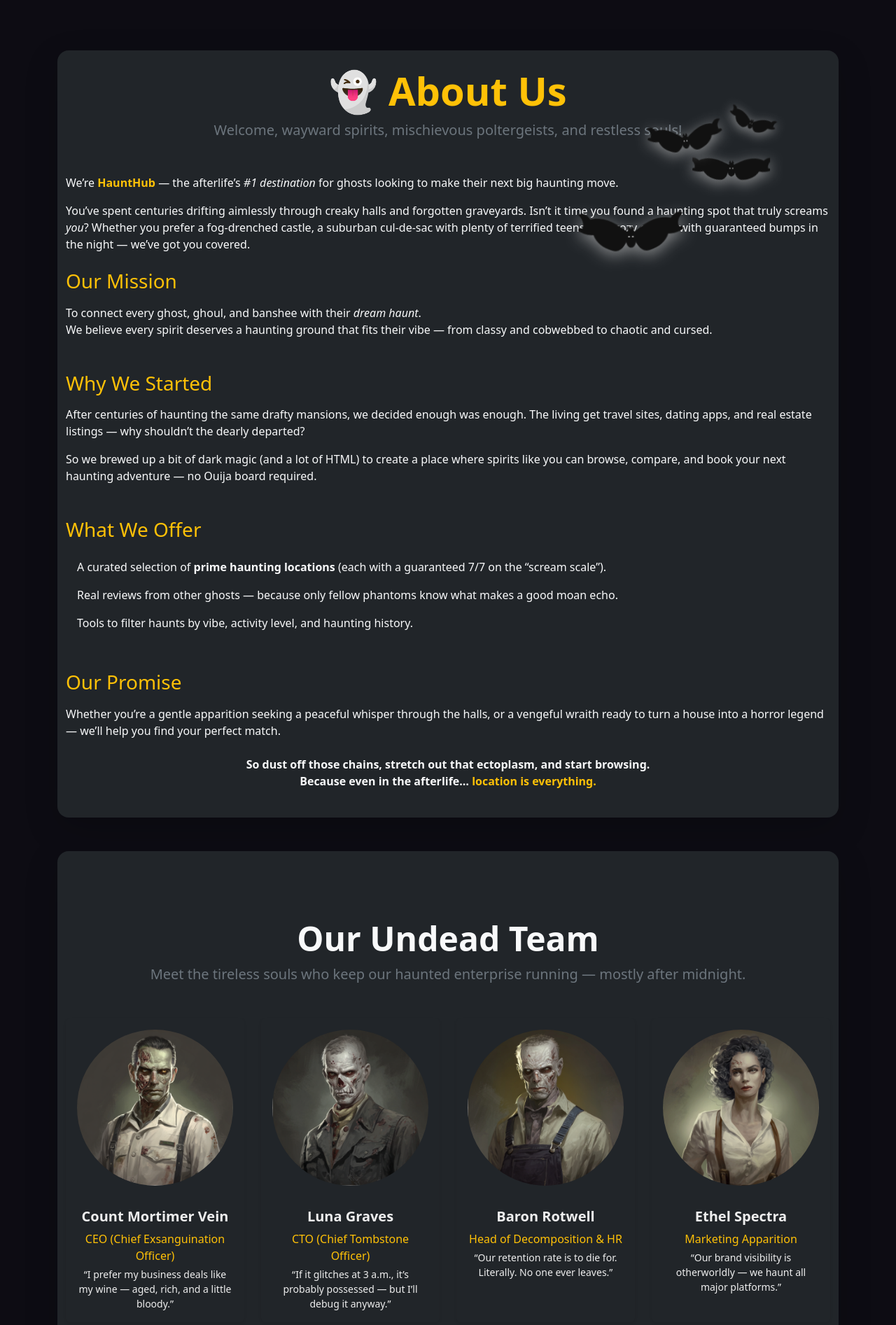
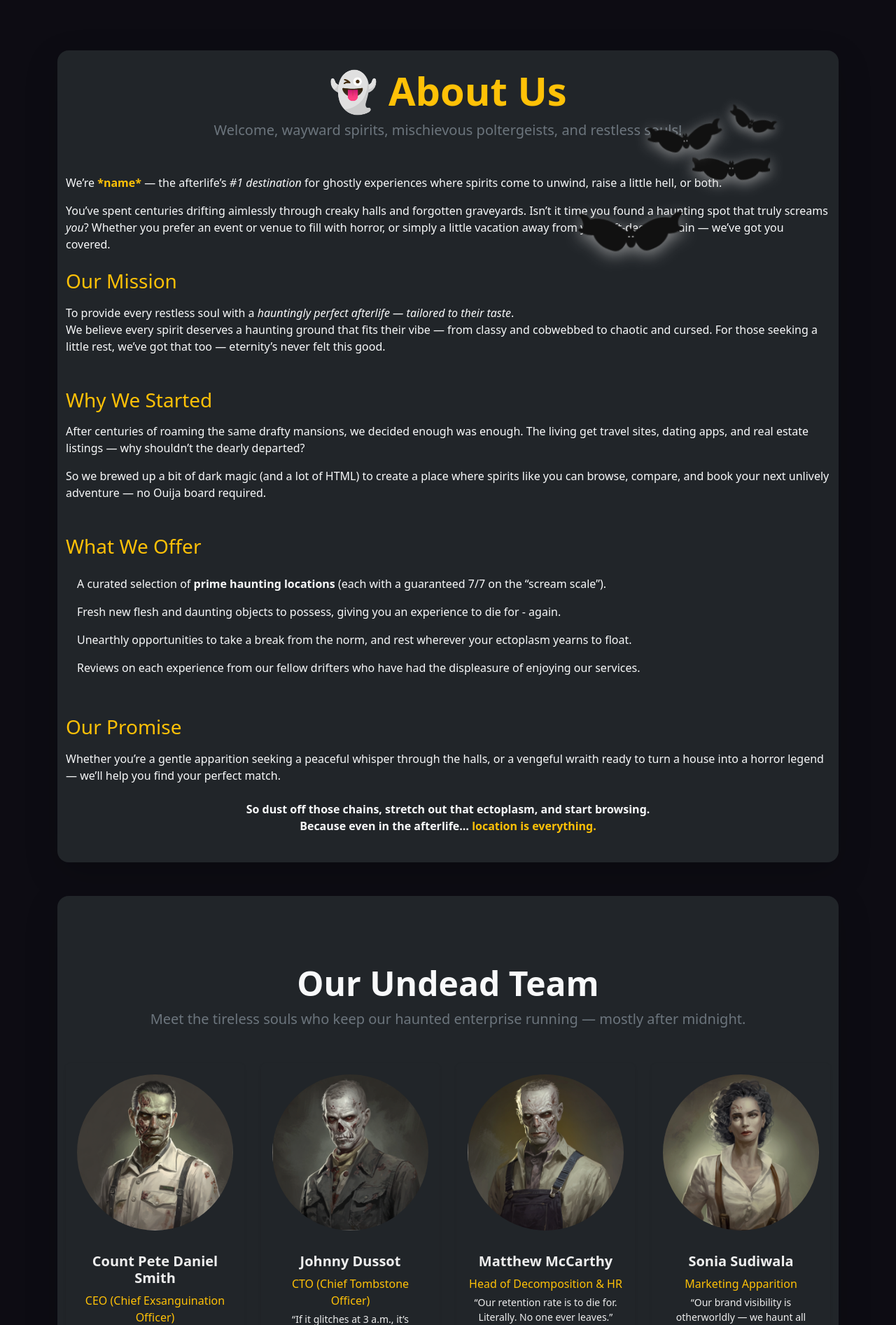
Before and after one commit to petedanielsmith/HalloweenHackathon2025, a Django app: page /about/ in a window 1280 px wide. Shown: the part 56-1949 px from the top of the page at 70% size. Run offline with Django 5.2, Linux system fonts and the light colour scheme.

Commit message:
Modify About page information.

```diff
--- a/events/templates/events/about.html
+++ b/events/templates/events/about.html
@@ -16,30 +16,30 @@ About • Spooky Experiences
 
   <div class="mb-4">
     <p>
-      We’re <strong class="text-warning">HauntHub</strong> — the afterlife’s
-      <em>#1 destination</em> for ghosts looking to make their next big haunting move.
+      We’re <strong class="text-warning">*name*</strong> — the afterlife’s
+      <em>#1 destination</em> for ghostly experiences where spirits come to unwind, raise a little hell, or both.
     </p>
     <p>
       You’ve spent centuries drifting aimlessly through creaky halls and forgotten graveyards. Isn’t it time you found a haunting spot that truly screams
-      <em>you</em>? Whether you prefer a fog-drenched castle, a suburban cul-de-sac with plenty of terrified teens, or a cozy old inn with guaranteed bumps in the night — we’ve got you covered.
+      <em>you</em>? Whether you prefer an event or venue to fill with horror, or simply a little vacation away from your 6ft-deep domain — we’ve got you covered.
     </p>
   </div>
 
   <div class="mb-5">
     <h2 class="h3 text-warning mb-3">Our Mission</h2>
     <p>
-      To connect every ghost, ghoul, and banshee with their <em>dream haunt</em>.<br>
-      We believe every spirit deserves a haunting ground that fits their vibe — from classy and cobwebbed to chaotic and cursed.
+      To provide every restless soul with a <em>hauntingly perfect afterlife — tailored to their taste</em>.<br>
+      We believe every spirit deserves a haunting ground that fits their vibe — from classy and cobwebbed to chaotic and cursed. For those seeking a little rest, we’ve got that too — eternity’s never felt this good.
     </p>
   </div>
 
   <div class="mb-5">
     <h2 class="h3 text-warning mb-3">Why We Started</h2>
     <p>
-      After centuries of haunting the same drafty mansions, we decided enough was enough. The living get travel sites, dating apps, and real estate listings — why shouldn’t the dearly departed?
+      After centuries of roaming the same drafty mansions, we decided enough was enough. The living get travel sites, dating apps, and real estate listings — why shouldn’t the dearly departed?
     </p>
     <p>
-      So we brewed up a bit of dark magic (and a lot of HTML) to create a place where spirits like you can browse, compare, and book your next haunting adventure — no Ouija board required.
+      So we brewed up a bit of dark magic (and a lot of HTML) to create a place where spirits like you can browse, compare, and book your next unlively adventure — no Ouija board required.
     </p>
   </div>
 
@@ -50,10 +50,13 @@ About • Spooky Experiences
         A curated selection of <strong>prime haunting locations</strong> (each with a guaranteed 7/7 on the “scream scale”).
       </li>
       <li class="list-group-item bg-transparent text-light border-0">
-        Real reviews from other ghosts — because only fellow phantoms know what makes a good moan echo.
+        Fresh new flesh and daunting objects to possess, giving you an experience to die for - again.
       </li>
       <li class="list-group-item bg-transparent text-light border-0">
-        Tools to filter haunts by vibe, activity level, and haunting history.
+        Unearthly opportunities to take a break from the norm, and rest wherever your ectoplasm yearns to float.
+      </li>
+      <li class="list-group-item bg-transparent text-light border-0">
+        Reviews on each experience from our fellow drifters who have had the displeasure of enjoying our services.
       </li>
     </ul>
   </div>
@@ -84,7 +87,7 @@ About • Spooky Experiences
         <div class="card bg-dark border-0 shadow-sm h-100 text-center">
           <img src="/static/images/undead1.png" class="card-img-top p-3 rounded-circle" alt="Count Mortimer">
           <div class="card-body">
-            <h5 class="card-title fw-bold">Count Mortimer Vein</h5>
+            <h5 class="card-title fw-bold">Count Pete Daniel Smith</h5>
             <p class="text-warning mb-1">CEO (Chief Exsanguination Officer)</p>
             <p class="card-text small">“I prefer my business deals like my wine — aged, rich, and a little bloody.”</p>
           </div>
@@ -96,7 +99,7 @@ About • Spooky Experiences
         <div class="card bg-dark border-0 shadow-sm h-100 text-center">
           <img src="/static/images/undead2.png" class="card-img-top p-3 rounded-circle" alt="Luna Graves">
           <div class="card-body">
-            <h5 class="card-title fw-bold">Luna Graves</h5>
+            <h5 class="card-title fw-bold">Johnny Dussot</h5>
             <p class="text-warning mb-1">CTO (Chief Tombstone Officer)</p>
             <p class="card-text small">“If it glitches at 3 a.m., it’s probably possessed — but I’ll debug it anyway.”</p>
           </div>
@@ -108,7 +111,7 @@ About • Spooky Experiences
         <div class="card bg-dark border-0 shadow-sm h-100 text-center">
           <img src="/static/images/undead4.png" class="card-img-top p-3 rounded-circle" alt="Baron Rotwell">
           <div class="card-body">
-            <h5 class="card-title fw-bold">Baron Rotwell</h5>
+            <h5 class="card-title fw-bold">Matthew McCarthy</h5>
             <p class="text-warning mb-1">Head of Decomposition & HR</p>
             <p class="card-text small">“Our retention rate is to die for. Literally. No one ever leaves.”</p>
           </div>
@@ -120,7 +123,7 @@ About • Spooky Experiences
         <div class="card bg-dark border-0 shadow-sm h-100 text-center">
           <img src="/static/images/undead3.png" class="card-img-top p-3 rounded-circle" alt="Ethel Spectra">
           <div class="card-body">
-            <h5 class="card-title fw-bold">Ethel Spectra</h5>
+            <h5 class="card-title fw-bold">Sonia Sudiwala</h5>
             <p class="text-warning mb-1">Marketing Apparition</p>
             <p class="card-text small">“Our brand visibility is otherworldly — we haunt all major platforms.”</p>
           </div>
@@ -132,7 +135,7 @@ About • Spooky Experiences
         <div class="card bg-dark border-0 shadow-sm h-100 text-center">
           <img src="/static/images/undead5.png" class="card-img-top p-3 rounded-circle" alt="Dr. Fester">
           <div class="card-body">
-            <h5 class="card-title fw-bold">Dr. Fester Mould</h5>
+            <h5 class="card-title fw-bold">Minion #1</h5>
             <p class="text-warning mb-1">Chief Necromantic Scientist</p>
             <p class="card-text small">“Innovation through reanimation — the future is undead.”</p>
           </div>
@@ -144,7 +147,7 @@ About • Spooky Experiences
         <div class="card bg-dark border-0 shadow-sm h-100 text-center">
           <img src="/static/images/undead6.png" class="card-img-top p-3 rounded-circle" alt="Zelda Bones">
           <div class="card-body">
-            <h5 class="card-title fw-bold">Zelda Bones</h5>
+            <h5 class="card-title fw-bold">ZMinion #2</h5>
             <p class="text-warning mb-1">Social Media Necromancer</p>
             <p class="card-text small">“I can raise your engagement from the dead — one cursed post at a time.”</p>
           </div>
@@ -156,7 +159,7 @@ About • Spooky Experiences
         <div class="card bg-dark border-0 shadow-sm h-100 text-center">
           <img src="/static/images/undead7.png" class="card-img-top p-3 rounded-circle" alt="Gus the Ghoul">
           <div class="card-body">
-            <h5 class="card-title fw-bold">Gus “The Ghoul” Galloway</h5>
+            <h5 class="card-title fw-bold">Minion #3</h5>
             <p class="text-warning mb-1">Facilities & Crypt Maintenance</p>
             <p class="card-text small">“I keep the place tidy — just ignore the occasional ectoplasmic residue.”</p>
           </div>
@@ -168,7 +171,7 @@ About • Spooky Experiences
         <div class="card bg-dark border-0 shadow-sm h-100 text-center">
           <img src="/static/images/undead8.png" class="card-img-top p-3 rounded-circle" alt="Miss Hexley">
           <div class="card-body">
-            <h5 class="card-title fw-bold">Miss Hexley Crow</h5>
+            <h5 class="card-title fw-bold">Minion #4</h5>
             <p class="text-warning mb-1">Chief Financial Sorceress</p>
             <p class="card-text small">“Our books balance themselves — I just add a pinch of frog’s eye.”</p>
           </div>
```
